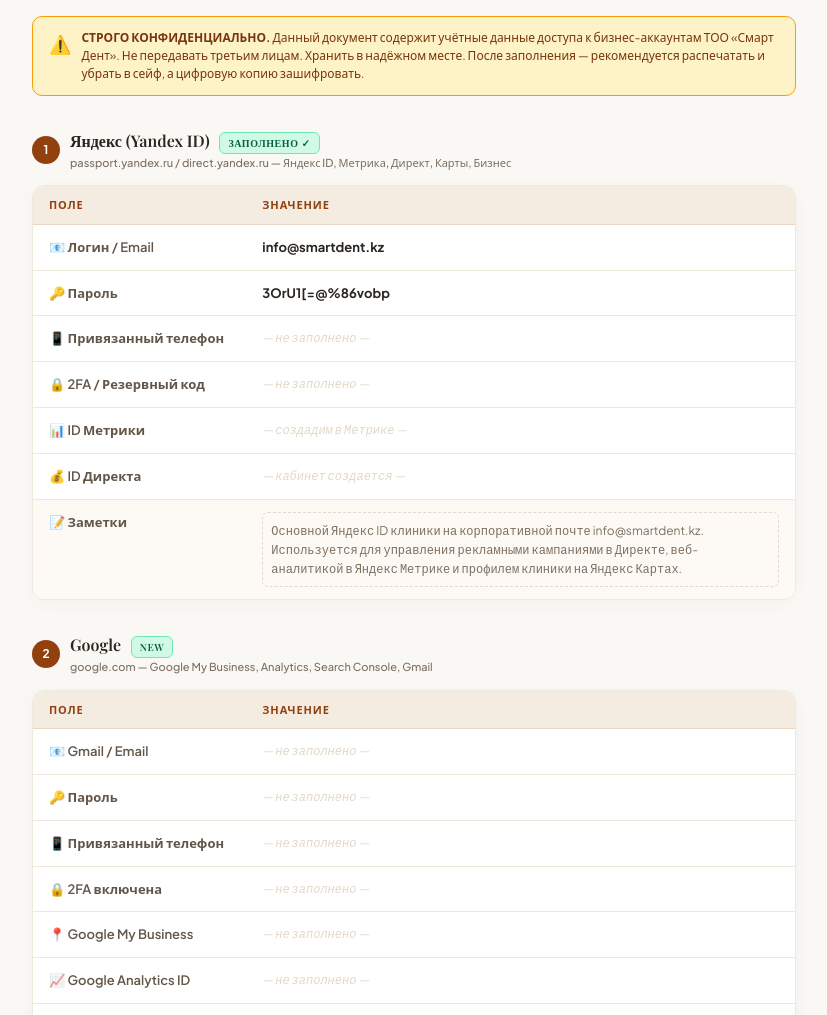
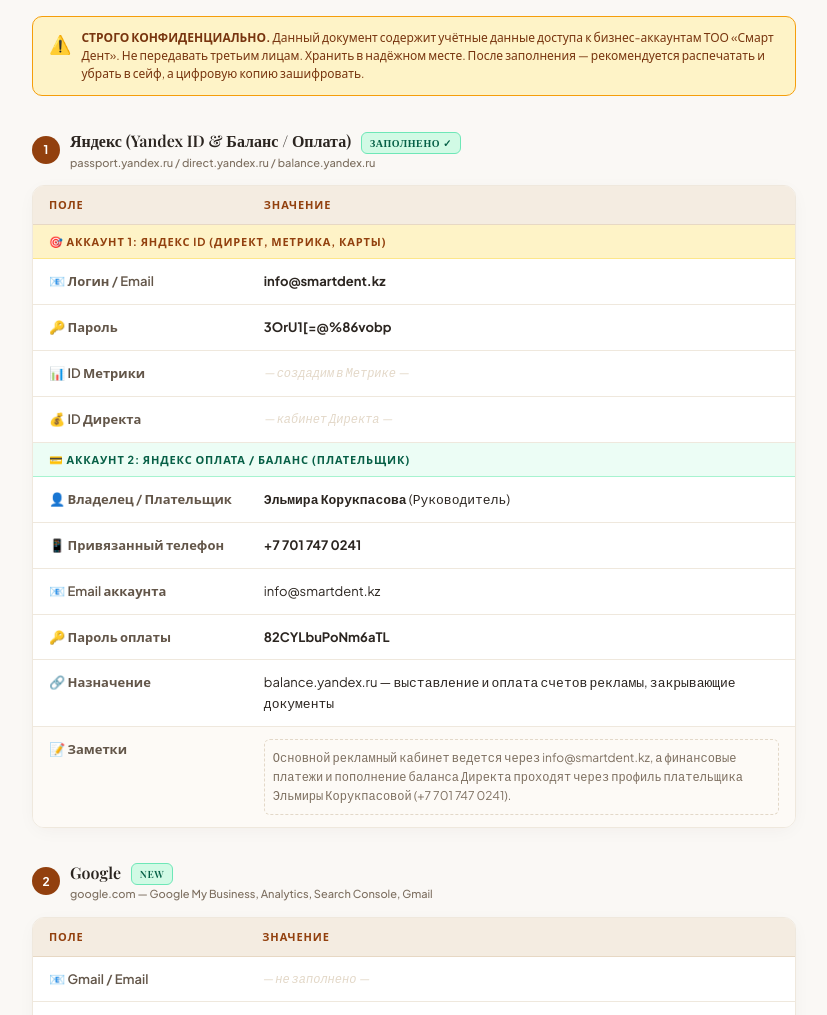
Before and after one commit to johngust/smartdent.kz, a website built with Vite: page credentials.html in a window 1280 px wide. Shown: the part 380-1395 px from the top of the page, without its empty margins (226-1053 px from the left). Built offline with nearby package versions, Linux system fonts and the light colour scheme; a web font is replaced by a local one.

Commit message:
docs: add Yandex Balance payer account for Elmira Korukpasova

```diff
--- a/credentials.html
+++ b/credentials.html
@@ -409,8 +409,8 @@
     <div class="section-header">
       <div class="section-num">1</div>
       <div>
-        <div class="section-title">Яндекс (Yandex ID) <span class="badge new">Заполнено ✓</span></div>
-        <div class="section-url">passport.yandex.ru / direct.yandex.ru — Яндекс ID, Метрика, Директ, Карты, Бизнес</div>
+        <div class="section-title">Яндекс (Yandex ID &amp; Баланс / Оплата) <span class="badge new">Заполнено ✓</span></div>
+        <div class="section-url">passport.yandex.ru / direct.yandex.ru / balance.yandex.ru</div>
       </div>
     </div>
     <div class="cred-card">
@@ -422,6 +422,12 @@
           </tr>
         </thead>
         <tbody>
+          <!-- Аккаунт 1: Маркетинг и Директ -->
+          <tr style="background:#fef3c7;">
+            <td colspan="2" style="padding:8px 16px; font-size:11px; font-weight:700; text-transform:uppercase; letter-spacing:0.08em; color:#92400e; border-bottom:1px solid #fde68a;">
+              🎯 Аккаунт 1: Яндекс ID (Директ, Метрика, Карты)
+            </td>
+          </tr>
           <tr>
             <td class="label-col">📧 Логин / Email</td>
             <td class="value-col"><strong>info@smartdent.kz</strong></td>
@@ -431,24 +437,43 @@
             <td class="value-col"><strong>3OrU1[=@%86vobp</strong></td>
           </tr>
           <tr>
-            <td class="label-col">📱 Привязанный телефон</td>
-            <td class="value-col empty">— не заполнено —</td>
-          </tr>
-          <tr>
-            <td class="label-col">🔒 2FA / Резервный код</td>
-            <td class="value-col empty">— не заполнено —</td>
-          </tr>
-          <tr>
             <td class="label-col">📊 ID Метрики</td>
             <td class="value-col empty">— создадим в Метрике —</td>
           </tr>
           <tr>
             <td class="label-col">💰 ID Директа</td>
-            <td class="value-col empty">— кабинет создается —</td>
+            <td class="value-col empty">— кабинет Директа —</td>
+          </tr>
+
+          <!-- Аккаунт 2: Оплата и Баланс -->
+          <tr style="background:#ecfdf5;">
+            <td colspan="2" style="padding:8px 16px; font-size:11px; font-weight:700; text-transform:uppercase; letter-spacing:0.08em; color:#065f46; border-bottom:1px solid #a7f3d0;">
+              💳 Аккаунт 2: Яндекс Оплата / Баланс (Плательщик)
+            </td>
+          </tr>
+          <tr>
+            <td class="label-col">👤 Владелец / Плательщик</td>
+            <td class="value-col"><strong>Эльмира Корукпасова</strong> (Руководитель)</td>
+          </tr>
+          <tr>
+            <td class="label-col">📱 Привязанный телефон</td>
+            <td class="value-col"><strong>+7 701 747 0241</strong></td>
+          </tr>
+          <tr>
+            <td class="label-col">📧 Email аккаунта</td>
+            <td class="value-col">info@smartdent.kz</td>
+          </tr>
+          <tr>
+            <td class="label-col">🔑 Пароль оплаты</td>
+            <td class="value-col"><strong>82CYLbuPoNm6aTL</strong></td>
+          </tr>
+          <tr>
+            <td class="label-col">🔗 Назначение</td>
+            <td class="value-col">balance.yandex.ru — выставление и оплата счетов рекламы, закрывающие документы</td>
           </tr>
           <tr class="notes-row">
             <td class="label-col">📝 Заметки</td>
-            <td class="value-col"><div class="notes-area">Основной Яндекс ID клиники на корпоративной почте info@smartdent.kz. Используется для управления рекламными кампаниями в Директе, веб-аналитикой в Яндекс Метрике и профилем клиники на Яндекс Картах.</div></td>
+            <td class="value-col"><div class="notes-area">Основной рекламный кабинет ведется через info@smartdent.kz, а финансовые платежи и пополнение баланса Директа проходят через профиль плательщика Эльмиры Корукпасовой (+7 701 747 0241).</div></td>
           </tr>
         </tbody>
       </table>
```
